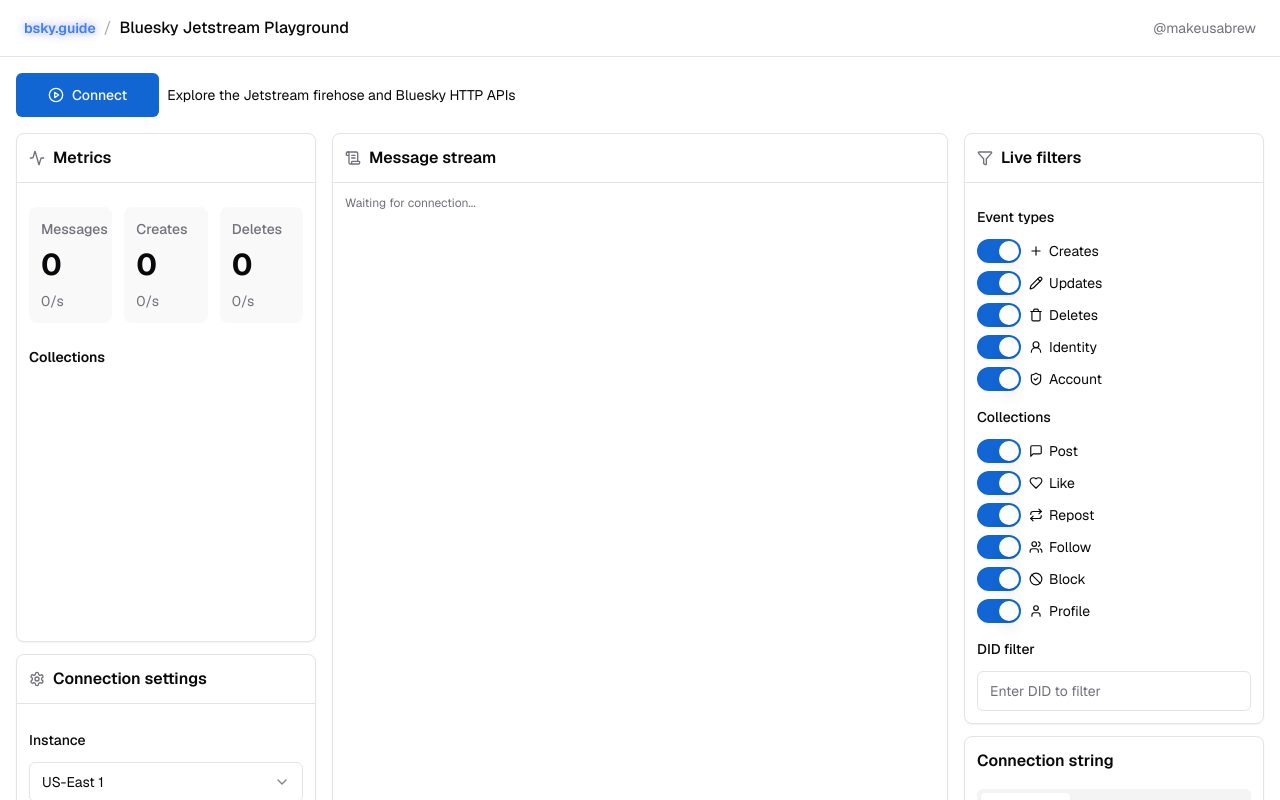
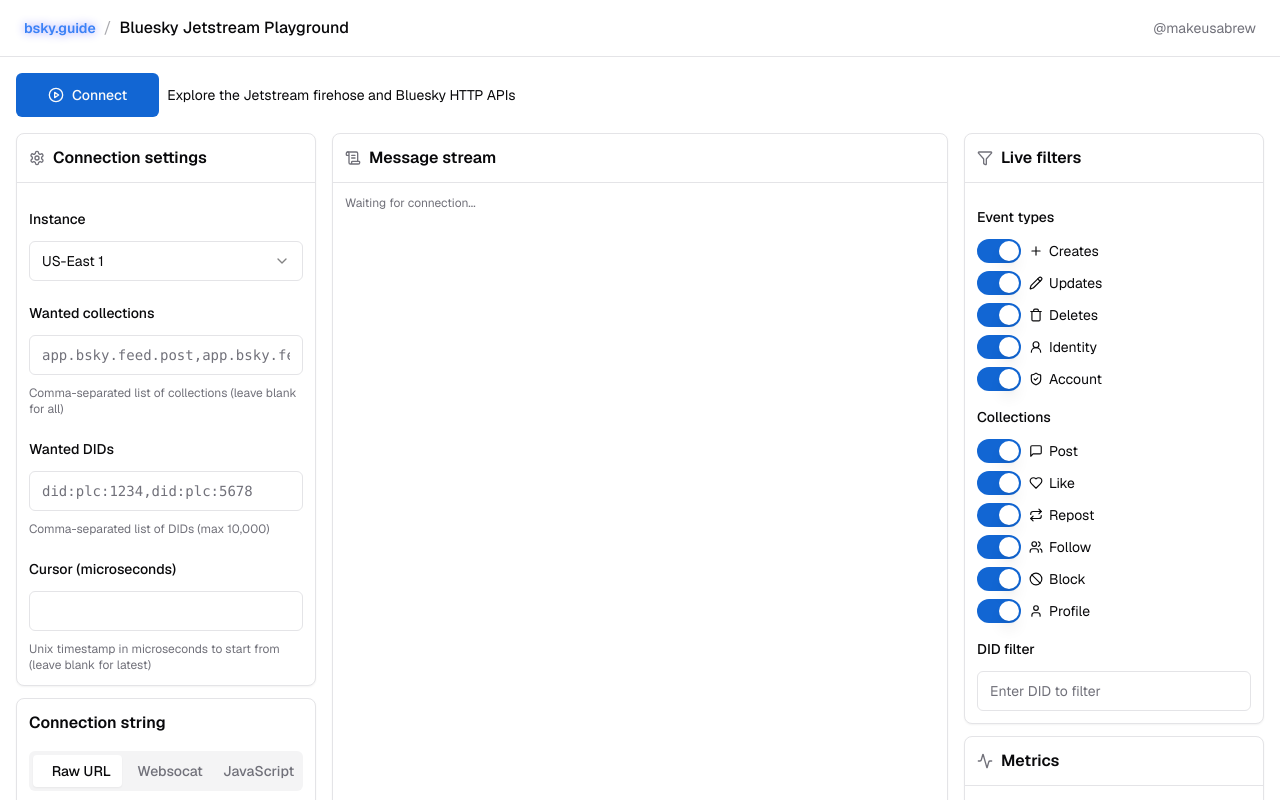
Before and after one commit to makeusabrew/playground.bsky.guide, a Next.js app: page / in a window 1280 px wide. Shown: the top 800 px of the page. Built offline with nearby package versions, Linux system fonts and the light colour scheme.

Commit message:
juggle layout again

```diff
--- a/app/page.tsx
+++ b/app/page.tsx
@@ -119,15 +119,15 @@
 
           <div className="grid grid-cols-1 md:grid-cols-12 gap-4">
             <div className="md:col-span-3 space-y-3">
-              <Card>
-                <MetricsDisplay metrics={metrics} />
-              </Card>
               <Card className={`${showShimmer ? 'animate-shimmer' : ''}`}>
                 <ConnectionConfig
                   connectionState={connectionState}
                   options={connectionOptions}
                   setOptions={setConnectionOptions}
                 />
+              </Card>
+              <Card>
+                <ConnectionString options={connectionOptions} />
               </Card>
             </div>
             <Card className="md:col-span-6">
@@ -138,7 +138,7 @@
                 <LiveFilters filters={filters} onFiltersChange={setFilters} disabled={!connectionState.connected} />
               </Card>
               <Card>
-                <ConnectionString options={connectionOptions} />
+                <MetricsDisplay metrics={metrics} />
               </Card>
             </div>
           </div>
--- a/components/connection-config.tsx
+++ b/components/connection-config.tsx
@@ -3,7 +3,6 @@
 import { Label } from '@/components/ui/label'
 import { Select, SelectContent, SelectItem, SelectTrigger, SelectValue } from '@/components/ui/select'
 import { JetstreamConfig } from '@/types/jetstream'
-import { Badge } from '@/components/ui/badge'
 import { Settings } from 'lucide-react'
 import { ConnectionState } from '@/app/page'
 
@@ -13,9 +12,7 @@
   setOptions: (options: JetstreamConfig) => void
 }
 
-export default function ConnectionConfig({ connectionState, options, setOptions }: ConnectionConfigProps) {
-  const isConnected = connectionState.connected
-
+export default function ConnectionConfig({ options, setOptions }: ConnectionConfigProps) {
   return (
     <div className="p-3">
       <div className="space-y-6">
@@ -24,7 +21,6 @@
             <Settings size={16} className="text-muted-foreground" />
             <h2 className="font-semibold">Connection settings</h2>
           </div>
-          {/* <Badge variant={isConnected ? 'default' : 'secondary'}>{isConnected ? 'Connected' : 'Disconnected'}</Badge> */}
         </div>
 
         <div className="space-y-5">
--- a/components/stream-viewer.tsx
+++ b/components/stream-viewer.tsx
@@ -171,7 +171,7 @@
   }
 
   return (
-    <div className="h-[500px] flex flex-col">
+    <div className="h-screen flex flex-col">
       <div className="p-3 border-b flex-none flex items-center justify-between">
         <div className="flex items-center gap-2">
           <ScrollText size={16} className="text-muted-foreground" />
```
